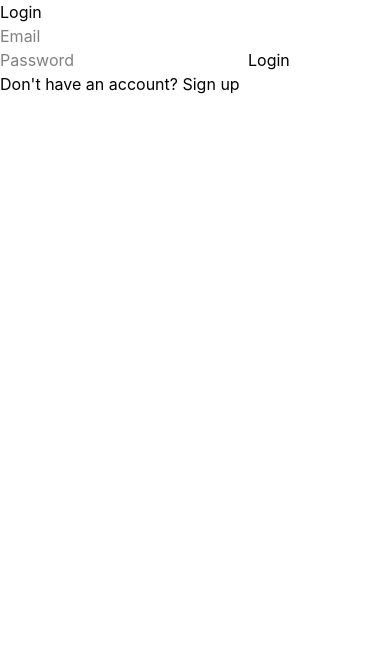
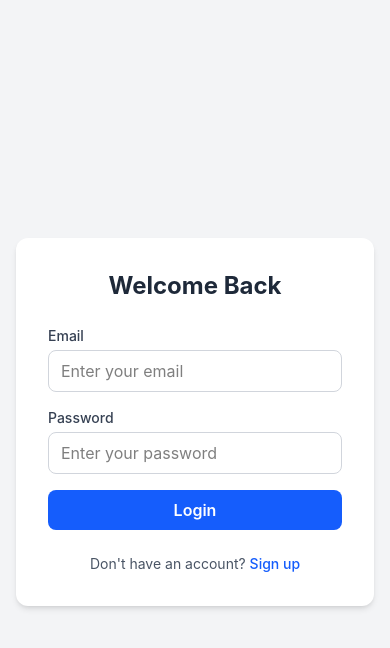
Before and after one commit to system-Barinda/swift-cash-dashboard, a React app in the folder frontend/: page /login in a window 390 px wide. Shown: the top 648 px of the page. Built offline with nearby package versions, Linux system fonts and the light colour scheme; the HTML template or start-up script is replaced by a standard one.

Commit message:
style(auth): implement responsive TailwindCSS login page UI

```diff
--- a/frontend/src/pages/Login.tsx
+++ b/frontend/src/pages/Login.tsx
@@ -39,34 +39,64 @@
   }
 
   return (
+    <div className="min-h-screen flex items-center justify-center bg-gray-100 px-4">
+
+      <div className="w-full max-w-md bg-white p-8 rounded-xl shadow-md">
+
+        <h2 className="text-2xl font-bold text-center text-gray-800 mb-6">
+          Welcome Back
+        </h2>
+
+        <form onSubmit={handleSubmit} className="space-y-4">
+
           <div>
-
-      <h2>Login</h2>
-
-      <form onSubmit={handleSubmit}>
+            <label className="block text-sm font-medium text-gray-700 mb-1">
+              Email
+            </label>
 
             <input
               type="email"
-          placeholder="Email"
+              placeholder="Enter your email"
               required
               onChange={(e) => setEmail(e.target.value)}
+              className="w-full border border-gray-300 rounded-lg px-3 py-2 focus:outline-none focus:ring-2 focus:ring-blue-500"
             />
+          </div>
+
+          <div>
+            <label className="block text-sm font-medium text-gray-700 mb-1">
+              Password
+            </label>
 
             <input
               type="password"
-          placeholder="Password"
+              placeholder="Enter your password"
               required
               onChange={(e) => setPassword(e.target.value)}
+              className="w-full border border-gray-300 rounded-lg px-3 py-2 focus:outline-none focus:ring-2 focus:ring-blue-500"
             />
+          </div>
 
-        <button type="submit">Login</button>
+          <button
+            type="submit"
+            className="w-full bg-blue-600 text-white py-2 rounded-lg font-semibold hover:bg-blue-700 transition"
+          >
+            Login
+          </button>
 
         </form>
 
-      <p>
+        <p className="text-center text-sm text-gray-600 mt-6">
           Don't have an account?{" "}
-        <Link to="/signup">Sign up</Link>
+          <Link
+            to="/signup"
+            className="text-blue-600 font-medium hover:underline"
+          >
+            Sign up
+          </Link>
         </p>
+
+      </div>
 
     </div>
   );
```
Lines whose indentation alone changed are shown as unchanged.
